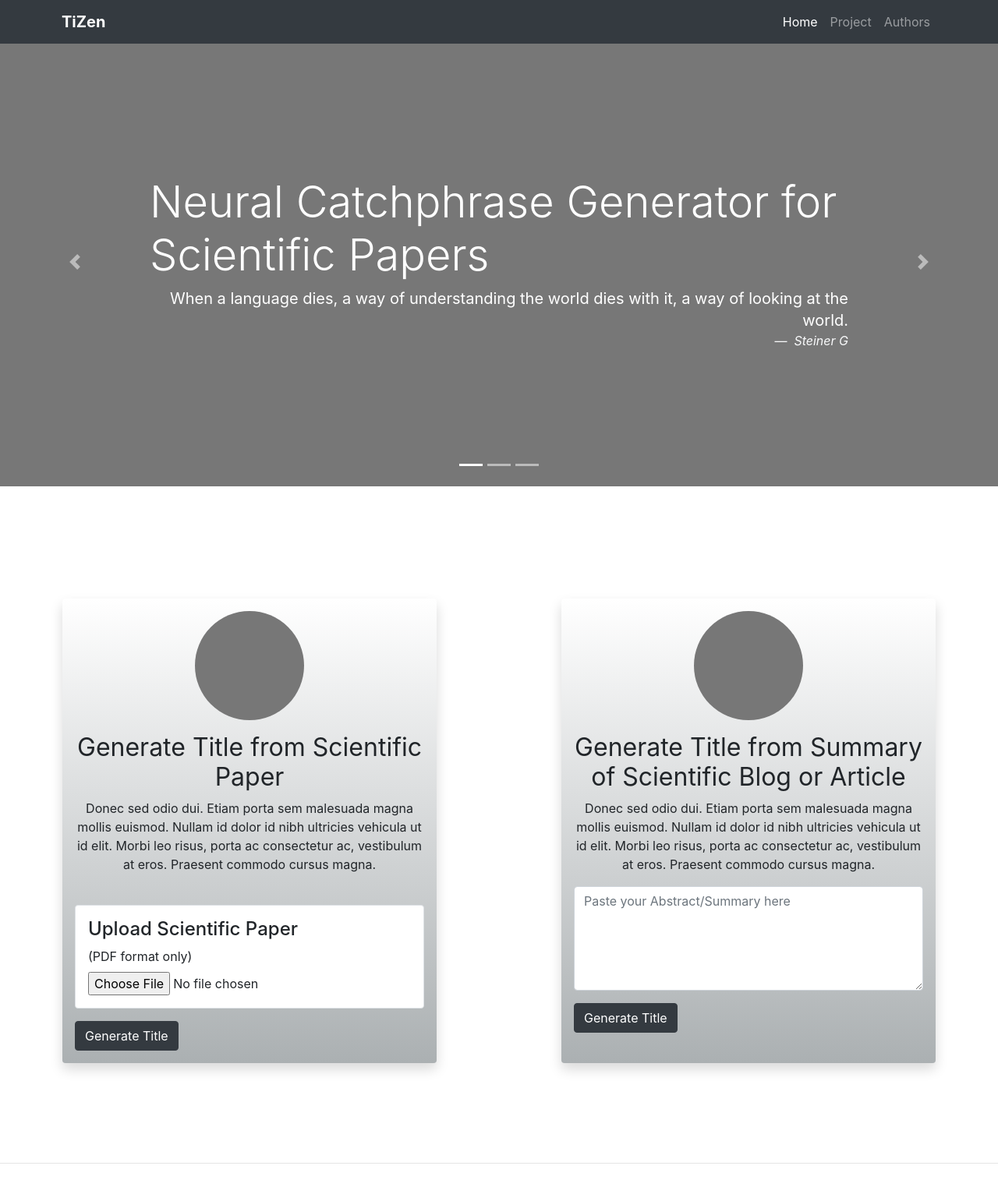
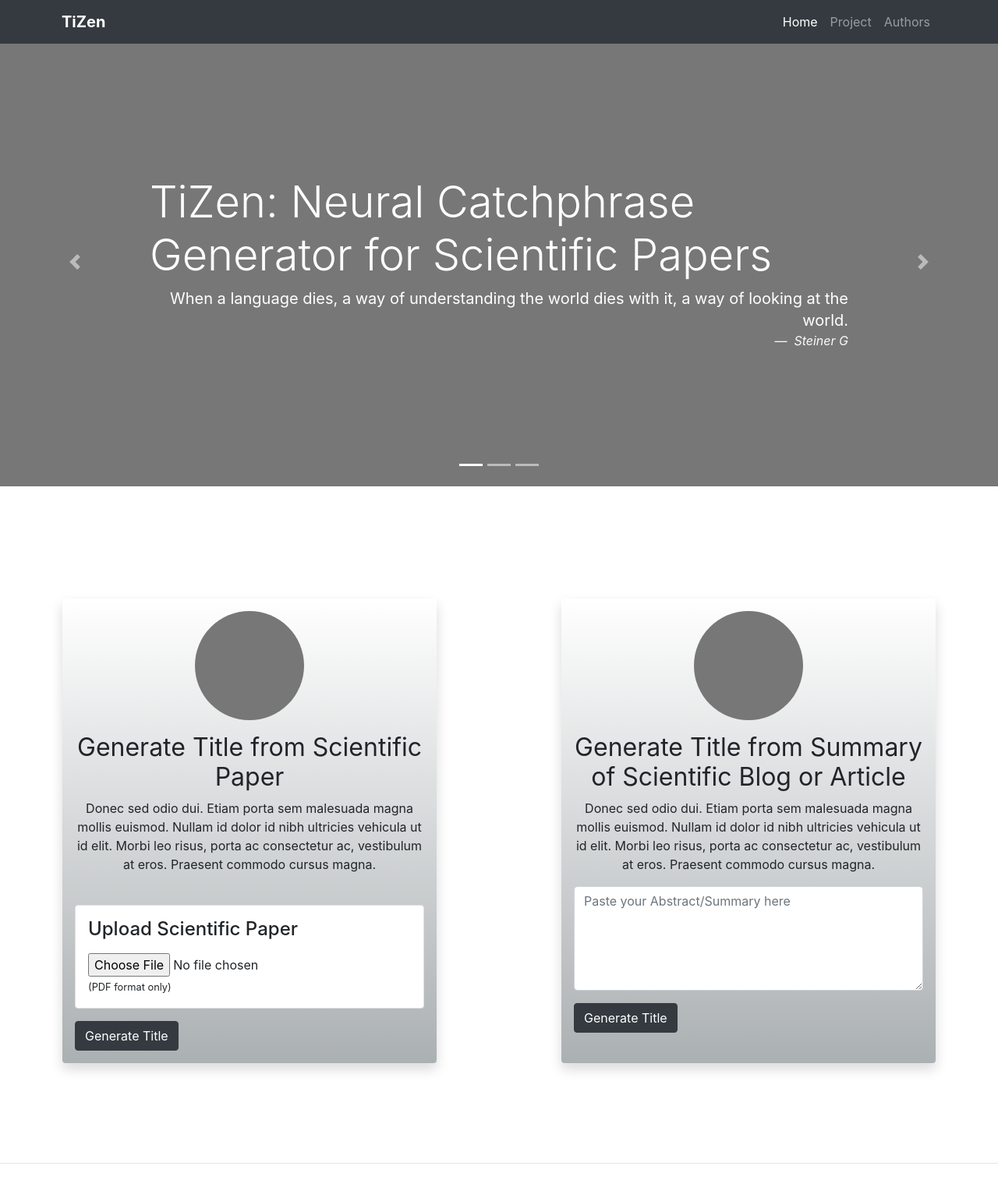
Before and after one commit to anubhavj0810/User_Interface_NLP, a Flask app: page / in a window 1280 px wide. Shown: the top 1514 px of the page at 78% size. Run offline with Flask 2, Linux system fonts and the light colour scheme; some libraries are stand-ins or nearby versions.

Commit message:
update frontend

```diff
--- a/templates/mainpage.html
+++ b/templates/mainpage.html
@@ -69,7 +69,7 @@
           <svg class="bd-placeholder-img" width="100%" height="100%" xmlns="http://www.w3.org/2000/svg" preserveAspectRatio="xMidYMid slice" focusable="false" role="img"><rect width="100%" height="100%" fill="#777"/></svg>
           <div class="container">
             <div class="carousel-caption text-left">
-              <h1 class="display-4">Neural Catchphrase Generator for Scientific Papers</h1>
+              <h1 class="display-4">TiZen: Neural Catchphrase Generator for Scientific Papers</h1>
               <blockquote class="blockquote text-right">
                 <p class="mb-0">When a language dies, a way of understanding the world dies with it, a way of looking at the world.</p>
                 <footer class="blockquote-footer text-light"> <cite title="Source Title">Steiner G</cite></footer>
@@ -130,8 +130,9 @@
             <br>
             <form class="text-left">
                 <div class="form-group border border-bg-dark rounded p-3", style="text-align: left; background: white;">
-                  <label><h4>Upload Scientific Paper </h4> (PDF format only)</label>
+                  <label><h4>Upload Scientific Paper </h4></label>
                   <input type="file" class="form-control-file" id="exampleInputEmail1" aria-describedby="emailHelp" placeholder="Enter email">
+                  <small>(PDF format only)</small>
                 </div>
                 <button type="submit" class="btn btn-dark">Generate Title</button>
               </form>
```
